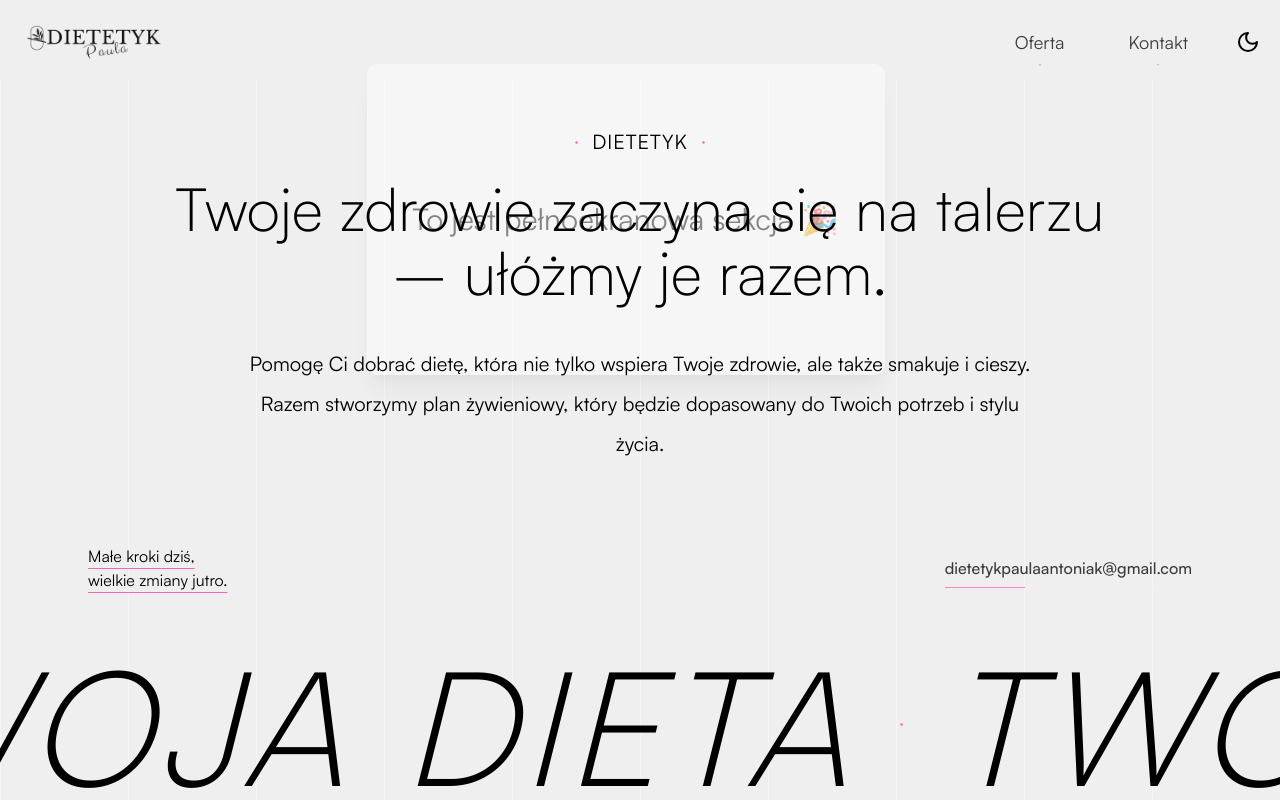
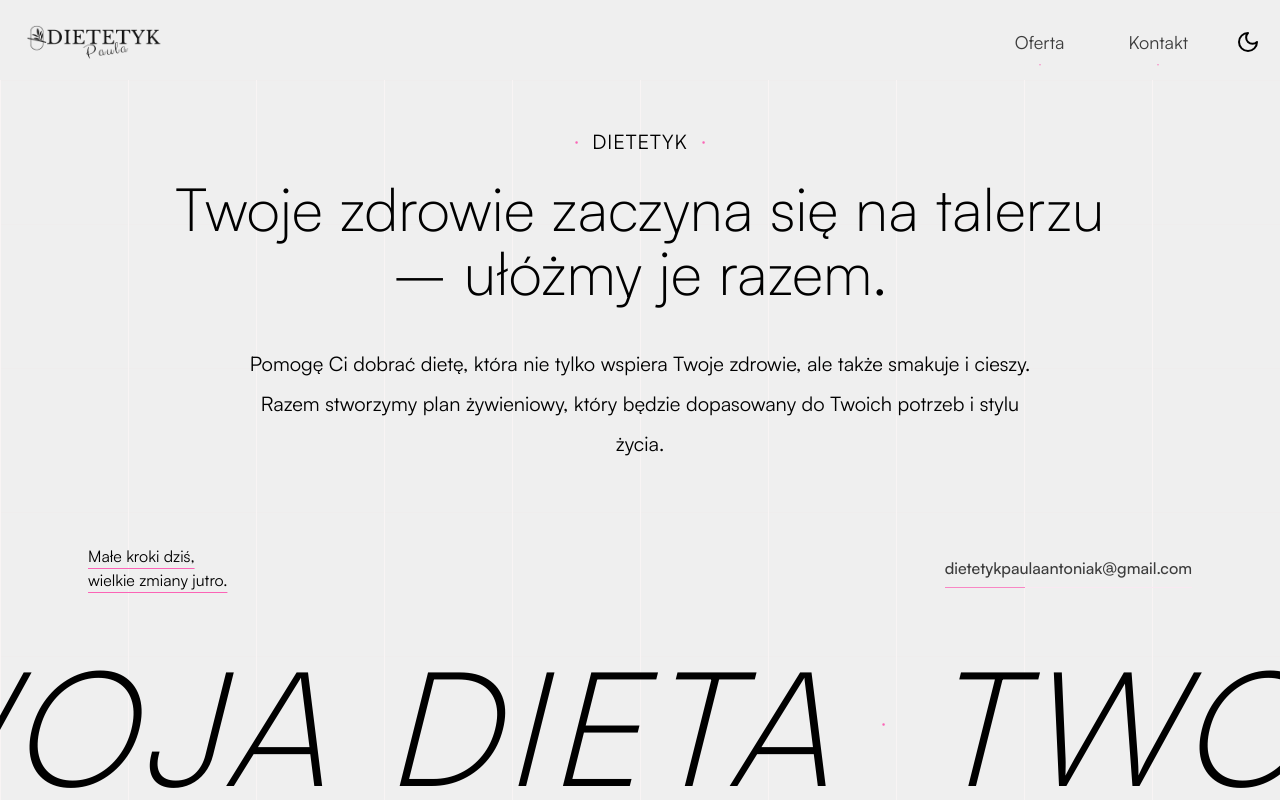
Before and after one commit to SimonProTech/dietetyk_paula, a Next.js app: page / in a window 1280 px wide. Shown: the top 800 px of the page. Built offline with nearby package versions, Linux system fonts and the light colour scheme.

Commit message:
working in progress on an offer section

```diff
--- a/app/components/sections/OfertaSection.tsx
+++ b/app/components/sections/OfertaSection.tsx
@@ -2,25 +2,41 @@
 
 import React, { useRef } from 'react'
 import Image from 'next/image'
-import { motion, useScroll, useTransform } from 'framer-motion'
+import {
+    motion,
+    useMotionTemplate,
+    useMotionValueEvent,
+    useScroll,
+    useSpring,
+    useTransform,
+} from 'framer-motion'
 
 const MotionImage = motion(Image)
+
+const INITIAL_HEIGHT = 1000
 
 const OfertaSection = () => {
     const sectionRef = useRef(null)
 
-    const { scrollYProgress } = useScroll({
+    const { scrollYProgress, scrollY } = useScroll({
         target: sectionRef,
         offset: ['start end', 'end start'],
     })
 
-    // Rozszerzanie od rozmiaru laptopa do pełnego ekranu
-    const width = useTransform(scrollYProgress, [0, 1], [251, window.innerWidth])
-    const height = useTransform(scrollYProgress, [0, 1], [140, window.innerHeight])
-    const x = useTransform(scrollYProgress, [0, 1], [495, 0])
-    const y = useTransform(scrollYProgress, [0, 1], [86, 0])
-    const borderRadius = useTransform(scrollYProgress, [0, 0.7], [16, 0])
-    const opacity = useTransform(scrollYProgress, [0.2, 1], [0.4, 1])
+    const opacity = useTransform(scrollYProgress, [INITIAL_HEIGHT, INITIAL_HEIGHT + 500], [1, 0])
+    const inset = useTransform(scrollYProgress, [0, INITIAL_HEIGHT + 500], ['0%', '100%'])
+
+    const clipPath = useTransform(
+        scrollYProgress,
+        [0, 1],
+        ['circle(20% at 50% 50%)', 'circle(150% at 50% 50%)']
+    )
+
+    const smoothClipPath = useSpring(clipPath, {
+        stiffness: 100,
+        damping: 20,
+        mass: 0.5,
+    })
 
     return (
         <section className="relative mt-40">
@@ -28,35 +44,40 @@ const OfertaSection = () => {
                 <h2 className="text-6xl leading-16 font-light text-center">
                     Poznaj pełną ofertę 😍
                 </h2>
+            </div>
 
-                <div className="relative">
-                    <MotionImage
-                        width={600}
-                        height={600}
-                        quality={100}
-                        src="/assets/emojis/paula-with-laptop.png"
-                        alt="Emoji dietetyka trzymającego laptopa"
-                    />
-
-                    {/* Rozszerzająca się sekcja */}
-                    <motion.div
+            <div
+                className="relative w-full"
+                style={{
+                    height: `calc(${INITIAL_HEIGHT}px + 100vh)`,
+                }}
+            >
+                <div ref={sectionRef} className="sticky top-0 h-screen w-full">
+                    <div className="flex justify-center items-center relative mt-20">
+                        <MotionImage
+                            src="/assets/emojis/paula-with-laptop.png"
+                            width={600}
+                            height={600}
+                        />
+                    </div>
+                    <motion.section
                         style={{
-                            position: 'fixed',
-                            top: y,
-                            left: x,
-                            width,
-                            height,
-                            opacity,
-                            borderRadius,
-                            backgroundColor: 'white',
-                            zIndex: 50,
+                            clipPath: smoothClipPath,
+                            WebkitClipPath: smoothClipPath,
+                            backgroundColor: '#0d0d12',
+                            color: 'white',
+                            position: 'absolute',
+                            height: '100vh',
+                            display: 'flex',
+                            alignItems: 'center',
+                            justifyContent: 'center',
+                            fontSize: '5rem',
+                            fontWeight: 'bold',
+                            fontFamily: 'serif',
                         }}
-                        className="overflow-hidden shadow-xl"
                     >
-                        <div className="w-full h-full flex items-center justify-center">
-                            <h2 className="text-3xl">To jest pełnoekranowa sekcja 🎉</h2>
-                        </div>
-                    </motion.div>
+                        About
+                    </motion.section>
                 </div>
             </div>
         </section>
--- a/package.json
+++ b/package.json
@@ -25,6 +25,7 @@
     "react-dom": "^19.0.0",
     "react-fast-marquee": "^1.6.5",
     "react-hook-form": "^7.56.3",
+    "tailwind-merge": "^3.3.0",
     "tailwindcss": "^4.1.6",
     "typescript-eslint": "^8.32.0",
     "zod": "^3.24.4"
```
Also changed, not shown: 1 other file (tests, documents, lock files or other folders).
